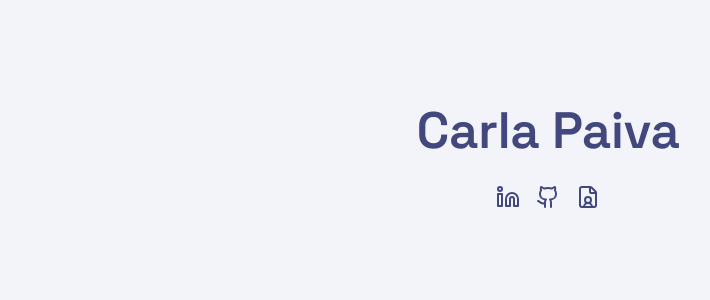
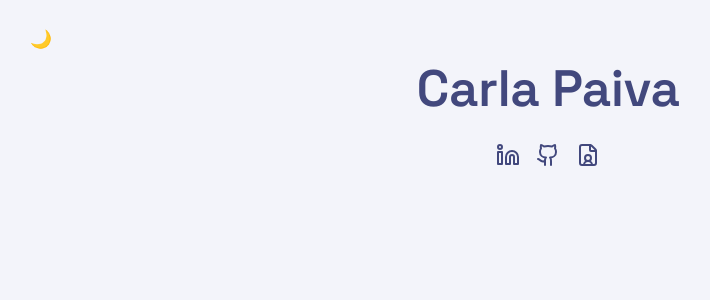
Before and after one commit to CarlaPaiva/mywebpage, a React (Vite) app: page / in a window 1280 px wide. Shown: the top 300 px of the page, without its empty margins (92-802 px from the left). Built offline with nearby package versions, Linux system fonts and the light colour scheme.

Commit message:
feat: theme toggle

```diff
--- a/src/App.css
+++ b/src/App.css
@@ -1,5 +1,4 @@
 .container {
-  margin-top: 100px;
   max-width: 1100px;
   padding-left: var(--space-4);
   padding-right: var(--space-4);
--- a/src/base.css
+++ b/src/base.css
@@ -116,6 +116,7 @@ a {
   color: var(--color-accent);
   text-decoration: underline;
   text-underline-offset: 3px;
+  transition: color 0.2s ease;
 }
 
 a:hover {
@@ -141,6 +142,14 @@ button:hover {
   background-color: var(--color-accent-hover);
 }
 
+button.button--ghost {
+  background: transparent;
+}
+
+button.button--ghost:hover {
+  background: transparent;
+}
+
 :focus-visible {
   outline: none;
   box-shadow: 0 0 0 3px var(--color-focus-ring);
--- a/src/components/header/index.css
+++ b/src/components/header/index.css
@@ -14,3 +14,7 @@
   display: block;
   flex: 0 0 auto;
 }
+
+.theme {
+  margin-top: 15px;
+}
--- a/src/components/header/index.tsx
+++ b/src/components/header/index.tsx
@@ -2,9 +2,14 @@ import "./index.css";
 import LinkedIn from "../../icons/linkedin";
 import GitHub from "../../icons/github";
 import Curriculum from "../../icons/curriculum";
+import ThemeToggle from "../toggle-theme";
 
 const Header = () => {
   return (
+    <div>
+      <div className="theme">
+        <ThemeToggle />
+      </div>
       <div className="header">
         <h1>Carla Paiva</h1>
         {/* <h2>Fullstack Software Developer</h2> */}
@@ -38,6 +43,7 @@ const Header = () => {
           </li>
         </u>
       </div>
+    </div>
   );
 };
 
--- a/src/components/index.ts
+++ b/src/components/index.ts
@@ -1 +1 @@
-export * from "./header";
+export * as Header from "./header/index";
--- /dev/null
+++ b/src/components/toggle-theme/index.tsx
@@ -0,0 +1,42 @@
+/* eslint-disable react-hooks/set-state-in-effect */
+import React, { useEffect, useState } from "react";
+
+import "./styles.css";
+
+const ThemeToggle = () => {
+  const [theme, setTheme] = useState("light");
+
+  const toggleTheme = () => {
+    const next = theme === "light" ? "dark" : "light";
+    setTheme(next);
+    document.documentElement.dataset.theme = next;
+    localStorage.setItem("theme", next);
+  };
+
+  useEffect(() => {
+    const stored = localStorage.getItem("theme");
+
+    if (stored) {
+      setTheme(stored);
+      document.documentElement.dataset.theme = stored;
+    } else {
+      const prefersDark = window.matchMedia("(prefers-color-scheme: dark)").matches;
+      const systemTheme = prefersDark ? "dark" : "light";
+
+      setTheme(systemTheme);
+      document.documentElement.dataset.theme = systemTheme;
+    }
+  });
+
+  return (
+    <button
+      onClick={toggleTheme}
+      aria-label="Toggle theme"
+      className="button--ghost theme-toggle"
+    >
+      {theme === "light" ? "🌙" : "☀️"}
+    </button>
+  );
+};
+
+export default ThemeToggle;
--- /dev/null
+++ b/src/components/toggle-theme/styles.css
@@ -0,0 +1,7 @@
+.theme-toggle {
+  background-color: transparent !important;
+  border: none;
+  font-size: 1.1rem;
+  cursor: pointer;
+  padding: var(--space-2);
+}
```
Lines whose indentation alone changed are shown as unchanged.
